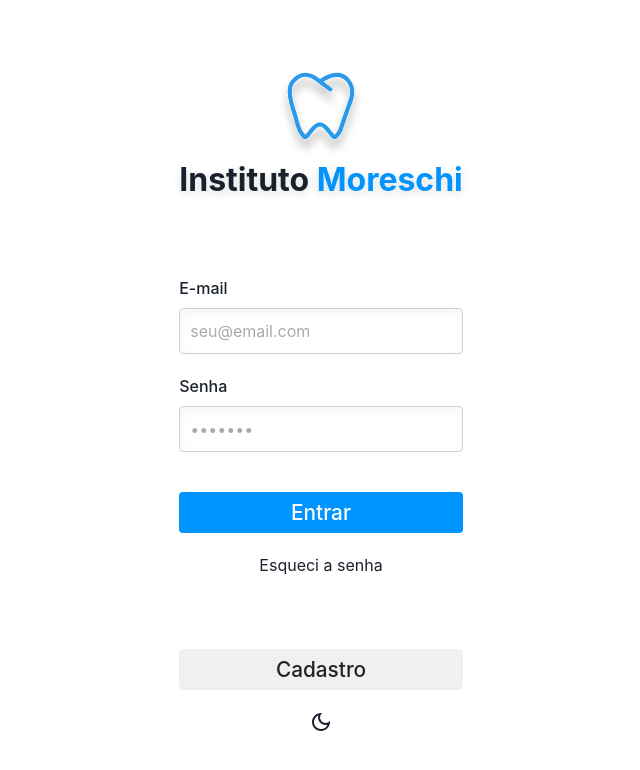
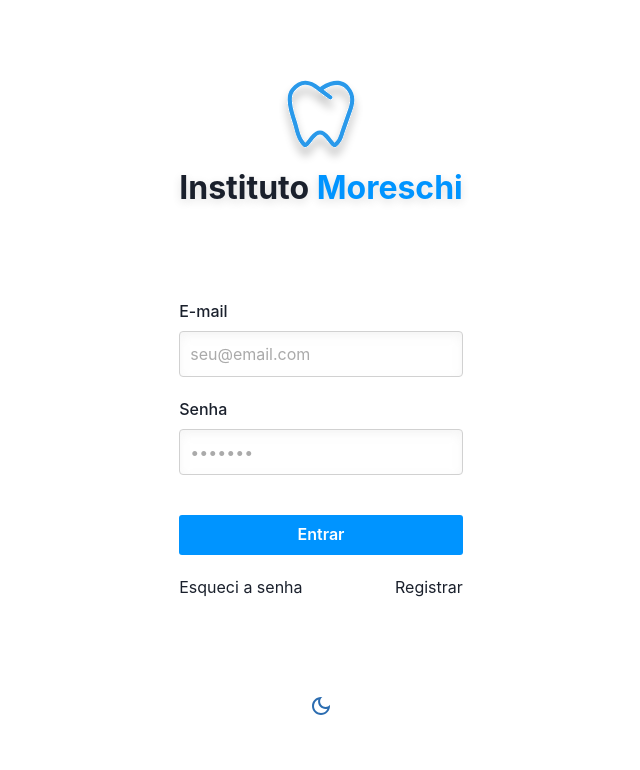
Before and after one commit to codethebasics/institutomoreschi, a Next.js app: page / in a window 1280 px wide. Shown: the top 770 px of the page, without its empty margins (319-959 px from the left). Built offline with nearby package versions, Linux system fonts and the light colour scheme.

Commit message:
config theme

```diff
--- a/components/forms/authentication/SignInForm.js
+++ b/components/forms/authentication/SignInForm.js
@@ -6,15 +6,18 @@ import {
   Text,
   Image,
   Tooltip,
-  useToast
+  useToast,
+  Center,
+  Stack,
+  IconButton,
+  Button
 } from '@chakra-ui/react'
 
-import { ThemeContext } from '../../../context/ThemeContext'
 import styled from '@emotion/styled'
 
 import DarkModeOutlinedIcon from '@mui/icons-material/DarkModeOutlined'
 import LightModeOutlinedIcon from '@mui/icons-material/LightModeOutlined'
-import { useContext } from 'react'
+
 
 const Input = styled.input`
   background: #ffffff;
@@ -34,45 +37,8 @@ const Input = styled.input`
   }
 `
 
-const setButtonStyleBackgroundColor = type => {
-  switch (type) {
-    case 'primary':
-      return '#0094FF'
-    case 'secondary':
-      return '#222222'
-    default:
-      return '#F0F0F0'
-  }
-}
-
-const setButtonStyleTextColor = type => {
-  switch (type) {
-    case 'primary':
-      return '#FFFFFF'
-    case 'secondary':
-      return '#FFFFFF'
-    default:
-      return '#222222'
-  }
-}
-
-const Button = styled.button`
-  color: ${({ type }) => setButtonStyleTextColor(type)};
-  background: ${({ type }) => setButtonStyleBackgroundColor(type)};
-  border-radius: 4px;
-  padding: 5px 10px;
-  font-size: 1.3rem;
-  font-weight: 500;
-  width: 100%;
-  transition: all 0.2s;
-  &:hover {
-    opacity: 0.9;
-  }
-`
-
 export default function SignInForm() {
   const toast = useToast()
-  const { theme, setTheme } = useContext(ThemeContext)
 
   const message = (type, heading, text) => {
     toast({
@@ -125,7 +91,7 @@ export default function SignInForm() {
           <FormControl mt={10}>
             <Flex direction={'column'} alignItems={'center'}>
               <Button
-                type={'primary'}
+                variant="primary"
                 width={'100%'}
                 onClick={() =>
                   message(
@@ -137,26 +103,31 @@ export default function SignInForm() {
               >
                 Entrar
               </Button>
-              <Link mt={5}>Esqueci a senha</Link>
+            </Flex>
+            <Flex
+                mt={5}
+                width={'100%'}
+                justifyContent='space-between'
+            >
+                <Link>Esqueci a senha</Link>
+                <Link>Registrar</Link>
             </Flex>
           </FormControl>
         </Flex>
-        <Flex direction={'column'} width={'100%'}>
-          <FormControl>
-            <Button width={'100%'}>Cadastro</Button>
-          </FormControl>
-          <Flex justifyContent={'center'} mt={5}>
-            {theme === 'light' ? (
-              <Tooltip label="Modo escuro">
-                <DarkModeOutlinedIcon cursor={'pointer'} />
-              </Tooltip>
-            ) : (
-              <Tooltip label="Modo claro">
-                <LightModeOutlinedIcon cursor={'pointer'} />
-              </Tooltip>
-            )}
-          </Flex>
-        </Flex>
+        <Center>
+            <Stack isInline>
+                <Tooltip label="mudar tema">
+                    <IconButton
+                        icon={ <DarkModeOutlinedIcon /> }
+                        variant="ghost"
+                        colorScheme="blue"
+                        aria-label="alterar tema"
+                    >
+                        Alterar tema
+                    </IconButton>
+                </Tooltip>
+            </Stack>
+        </Center>
       </Flex>
     </Flex>
   )
--- a/context/ThemeContext.js
+++ /dev/null
@@ -1,13 +0,0 @@
-import { createContext, useState } from 'react'
-
-export const ThemeContext = createContext({})
-
-export function ThemeProvider({ children }) {
-  const [theme, setTheme] = useState('light')
-
-  return (
-    <ThemeContext.Provider value={{ theme, setTheme }}>
-      {children}
-    </ThemeContext.Provider>
-  )
-}
--- a/pages/_app.js
+++ b/pages/_app.js
@@ -1,13 +1,11 @@
 import { ChakraProvider } from '@chakra-ui/react'
-import { ThemeProvider } from '../context/ThemeContext'
+import { myNewTheme } from '../styles/theme'
 import '../styles/globals.css'
 
 export default function App({ Component, pageProps }) {
   return (
-    <ChakraProvider>
-      <ThemeProvider>
-        <Component {...pageProps} />
-      </ThemeProvider>
+    <ChakraProvider theme={myNewTheme}>
+      <Component {...pageProps} />
     </ChakraProvider>
   )
 }
--- /dev/null
+++ b/styles/components/buttonStyles.js
@@ -0,0 +1,22 @@
+import { mode } from "@chakra-ui/theme-tools"
+
+export const ButtonStyles = {
+    baseStyle: {
+        borderRadius: '3px'
+    },
+    sizes: {
+
+    },
+    variants: {
+        primary: (props) => ({
+            bg: mode('primary', 'secondary')(props),
+            color: '#fff',
+            _hover: {
+                opacity: 0.8
+            }
+        })
+    },
+    defaultProps: {
+
+    }
+}
--- /dev/null
+++ b/styles/theme.js
@@ -0,0 +1,16 @@
+import { extendTheme } from "@chakra-ui/react";
+import { ButtonStyles as Button } from "./components/buttonStyles";
+
+export const myNewTheme = extendTheme({
+    colors: {
+        primary: '#0094FF',
+        secondary: '#222222',
+        success: '#0ACE49',
+        warning: '#EDD623',
+        info: '#52CFF5',
+        danger: '#EB3E3E'
+    },
+    components: {
+        Button
+    }
+})
```
